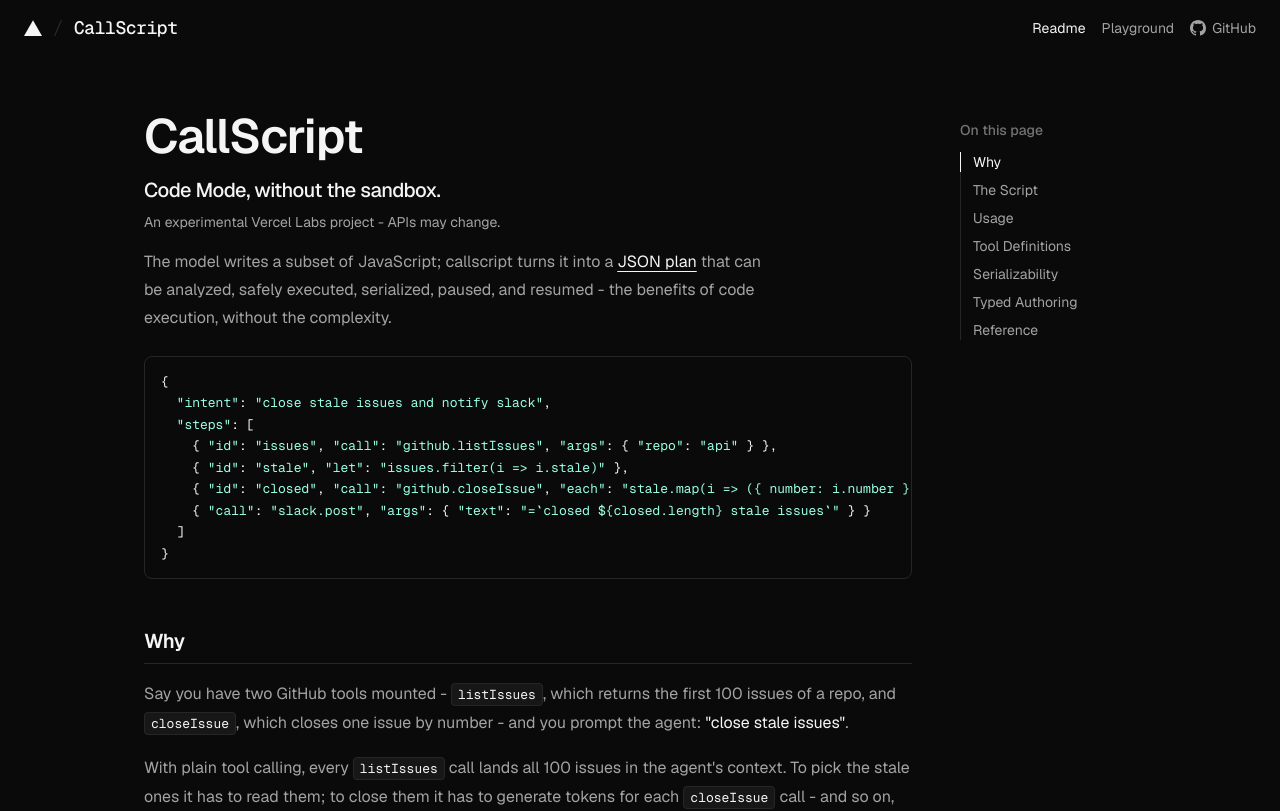
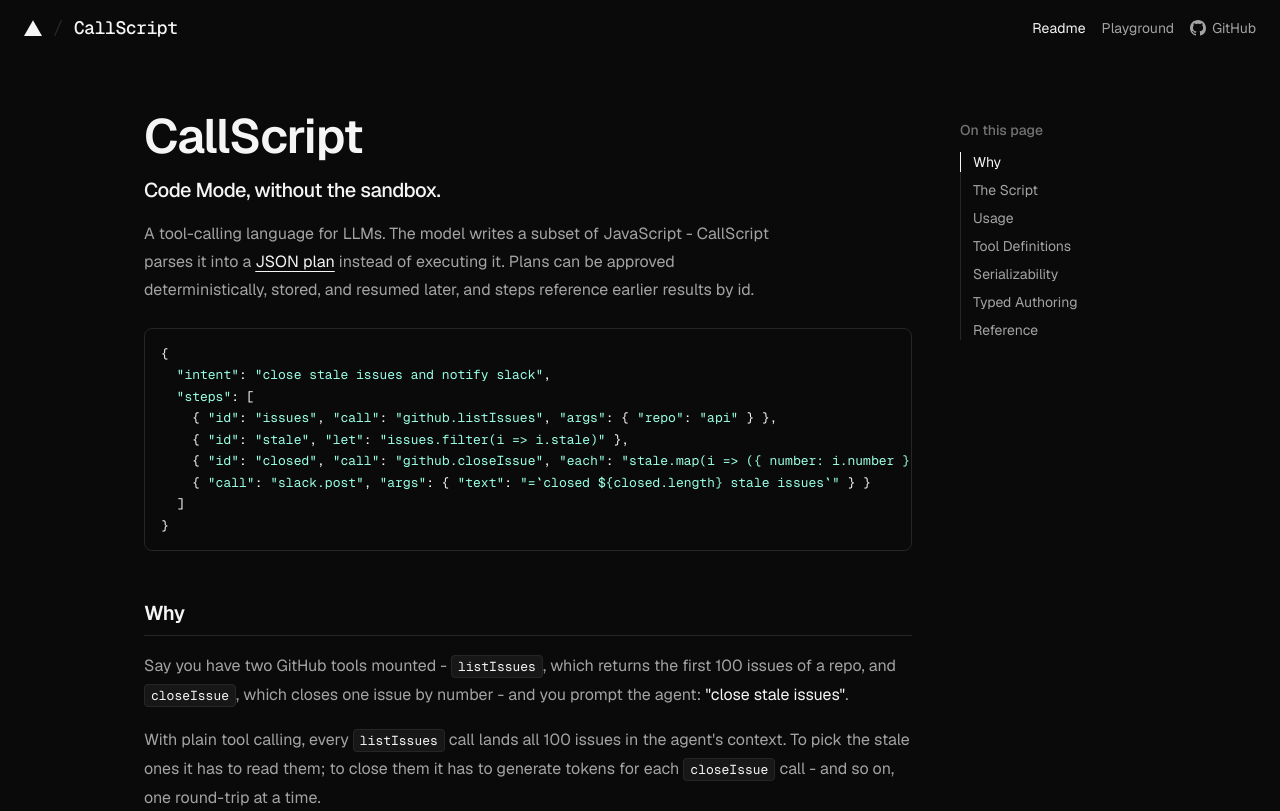
Before and after one commit to vercel-labs/callscript, a Next.js app in the folder apps/web/: page / in a window 1280 px wide. Shown: the top 811 px of the page. Built offline with nearby package versions, Linux system fonts and the light colour scheme.

Commit message:
refactor: update description in page.tsx for clarity and conciseness

```diff
--- a/apps/web/app/page.tsx
+++ b/apps/web/app/page.tsx
@@ -447,20 +447,18 @@
 						<p className="mt-4 text-lg font-medium tracking-tight text-ink sm:text-xl">
 							Code Mode, without the sandbox.
 						</p>
-						<p className="mt-2 text-sm text-dim">
-							An experimental Vercel Labs project - APIs may change.
-						</p>
 						<p className="mt-4 max-w-[60ch] text-base leading-7 text-dim">
-							The model writes a subset of JavaScript; callscript turns it into
-							a{" "}
+							A tool-calling language for LLMs. The model writes a subset of
+							JavaScript - CallScript parses it into a{" "}
 							<a
 								href="#the-script"
 								className="text-ink underline underline-offset-4"
 							>
 								JSON plan
 							</a>{" "}
-							that can be analyzed, safely executed, serialized, paused, and
-							resumed - the benefits of code execution, without the complexity.
+							instead of executing it. Plans can be approved deterministically,
+							stored, and resumed later, and steps reference earlier results by
+							id.
 						</p>
 						<div className="mt-6">
 							<Code
```
